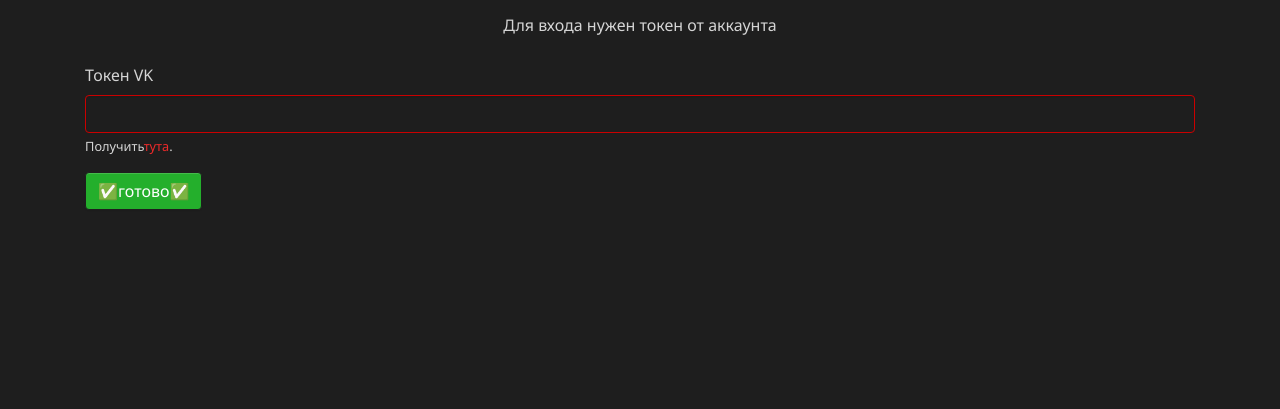
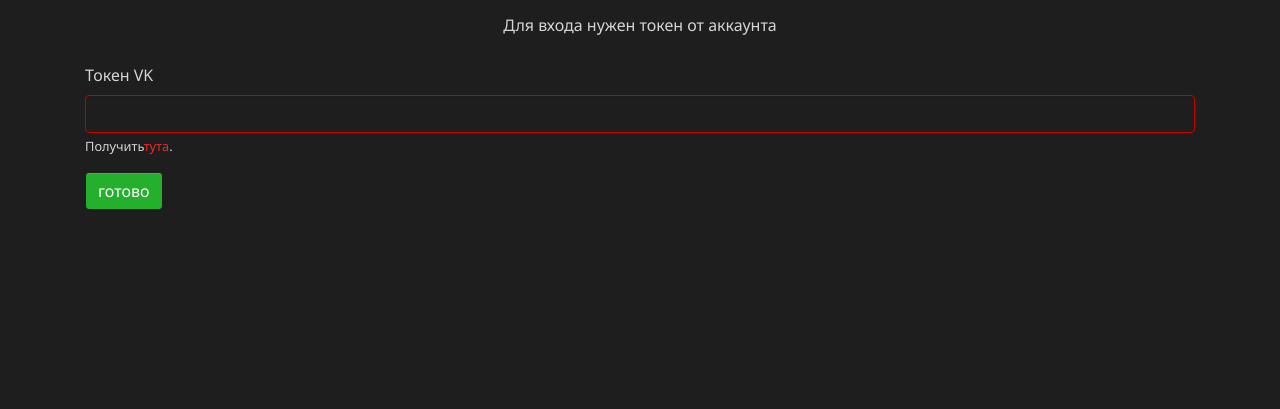
Before and after one commit to Azeget/ICADS, a Flask app: template duty/templates/pages/login.html in a window 1280 px wide. Shown: the part 26-435 px from the top of the page. Run offline with Flask 2, Linux system fonts and the light colour scheme; the template is opened without the code that fills it, so the values that code supplies are empty; parts of the project's set-up code (start-up, migrations or seed data) failed here and were passed over; some libraries are stand-ins or nearby versions.

Commit message:
Update login.html

```diff
--- a/duty/templates/pages/login.html
+++ b/duty/templates/pages/login.html
@@ -18,7 +18,7 @@
                         target="_blank">тута</a>.
                     </small>
                     </div>
-                    <button class="btn btn-primary">✅готово✅</button>
+                    <button class="btn btn-primary">готово</button>
                 </form>
             </div>
         </div>
```
